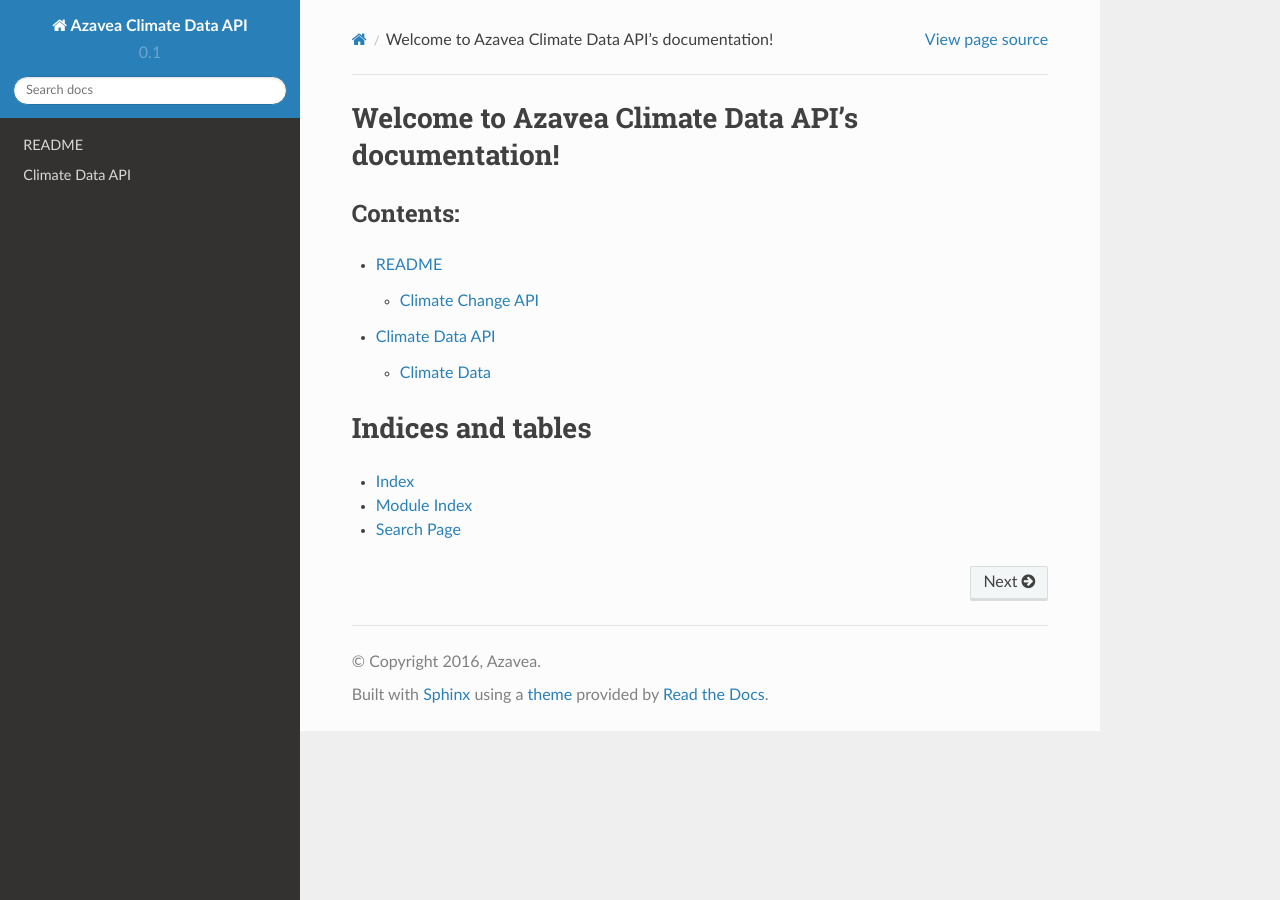
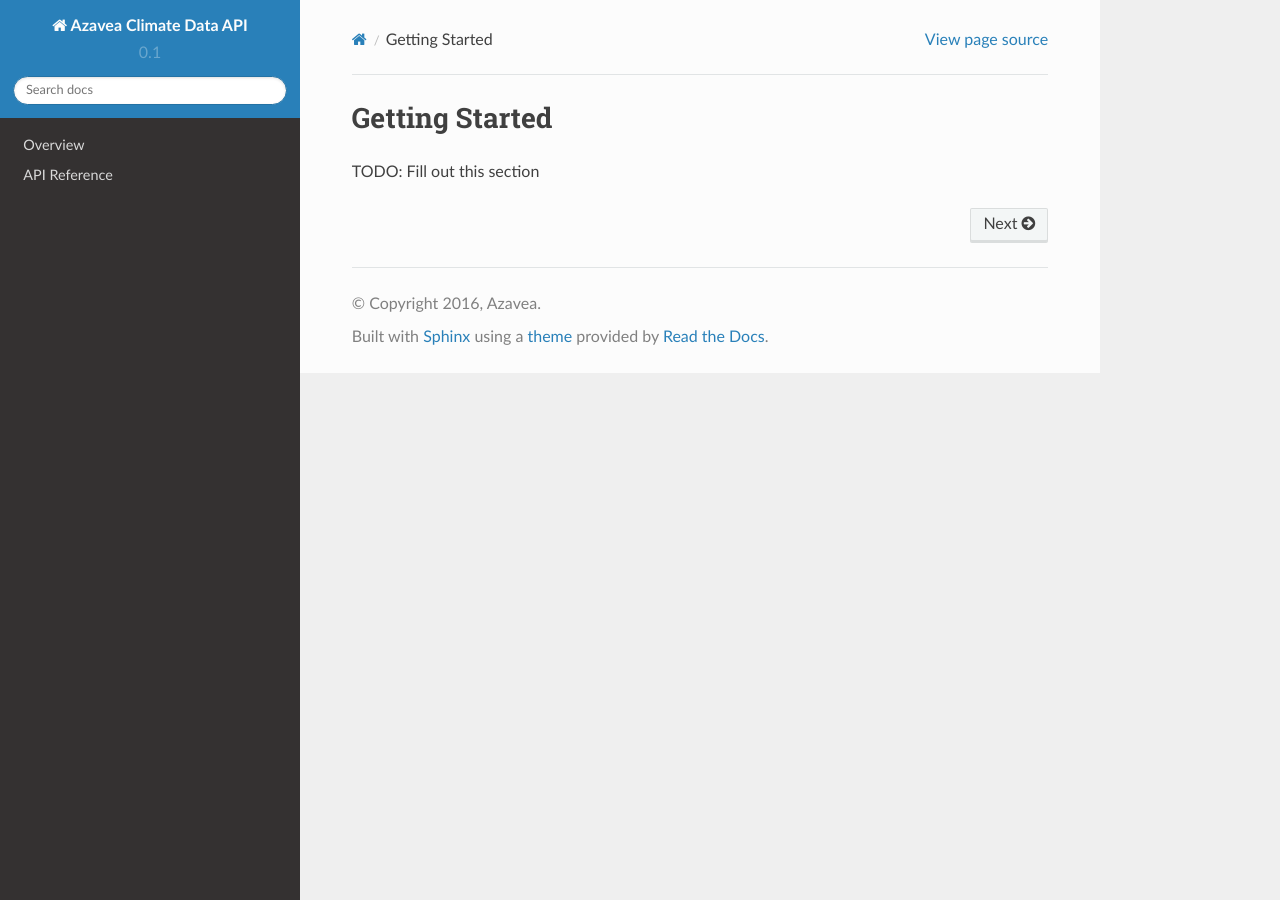
Before and after one commit to azavea/climate-change-api, a Sphinx documentation site: the page built from doc/source/index.rst, in a window 1280 px wide. Built offline with Sphinx 7.4.7 and the Read the Docs theme 2.0.0, drawn with Linux system fonts in a browser that asks for light colours.

```diff
--- /dev/null
+++ b/doc/source/api_reference/city.rst
@@ -0,0 +1,4 @@
+
+These endpoints allow users to list, view details of, search and retrieve the boundaries for the locations for which we have climate projections.
+
+.. openapi:: /openapi/city.yml
--- a/doc/source/climate_data_api/modules.rst
+++ /dev/null
@@ -1,11 +0,0 @@
-Climate Data API
-============
-
-.. toctree::
-   :maxdepth: 4
-
-   climate_data
-
-Django app to load, store and serve NASA NEX climate data via a REST API
-
-Source data at: https://aws.amazon.com/nasa/nex/
--- a/doc/source/index.rst
+++ b/doc/source/index.rst
@@ -3,22 +3,15 @@
    You can adapt this file completely to your liking, but it should at least
    contain the root `toctree` directive.
 
-Welcome to Azavea Climate Data API's documentation!
-===================================================
-
-Contents:
----------
+Getting Started
+===============
 
 .. toctree::
    :maxdepth: 2
+   :hidden:
 
-   project_readme
-   climate_data_api/modules
+   overview
+   api_reference
 
 
-Indices and tables
-==================
-
-* :ref:`genindex`
-* :ref:`modindex`
-* :ref:`search`
+TODO: Fill out this section
--- /dev/null
+++ b/doc/source/overview/authentication.rst
@@ -0,0 +1,2 @@
+
+TODO: Fill out this section
--- /dev/null
+++ b/doc/source/overview/cors.rst
@@ -0,0 +1,2 @@
+
+TODO: Fill out this section
--- /dev/null
+++ b/doc/source/overview/http_codes.rst
@@ -0,0 +1,2 @@
+
+TODO: Fill out this section
--- /dev/null
+++ b/doc/source/overview/pagination.rst
@@ -0,0 +1,2 @@
+
+TODO: Fill out this section
--- /dev/null
+++ b/doc/source/overview/parameters.rst
@@ -0,0 +1,2 @@
+
+TODO: Fill out this section
--- /dev/null
+++ b/doc/source/overview/rate_limiting.rst
@@ -0,0 +1,2 @@
+
+TODO: Fill out this section
--- /dev/null
+++ b/doc/source/overview/versioning.rst
@@ -0,0 +1,2 @@
+
+TODO: Fill out this section
```
Also changed, not shown: doc/source/api_reference.rst (added, +10 -0 lines), doc/source/climate_data_api/climate_data.rst (deleted, +0 -42 lines), doc/source/openapi/city.yml (added, +36 -0 lines), doc/source/overview.rst (added, +46 -0 lines), doc/source/project_readme.rst (deleted, +0 -8 lines), 1 other file.
